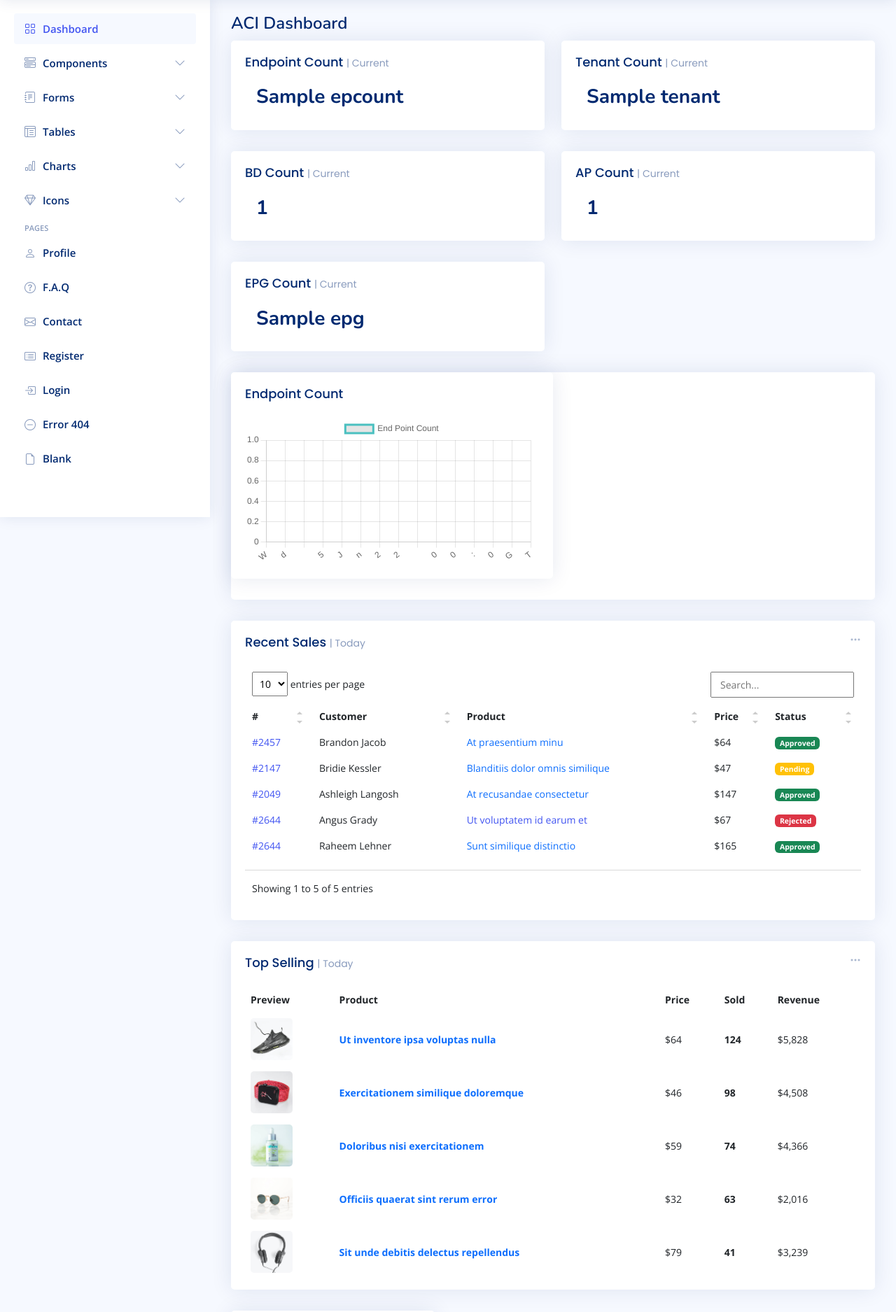
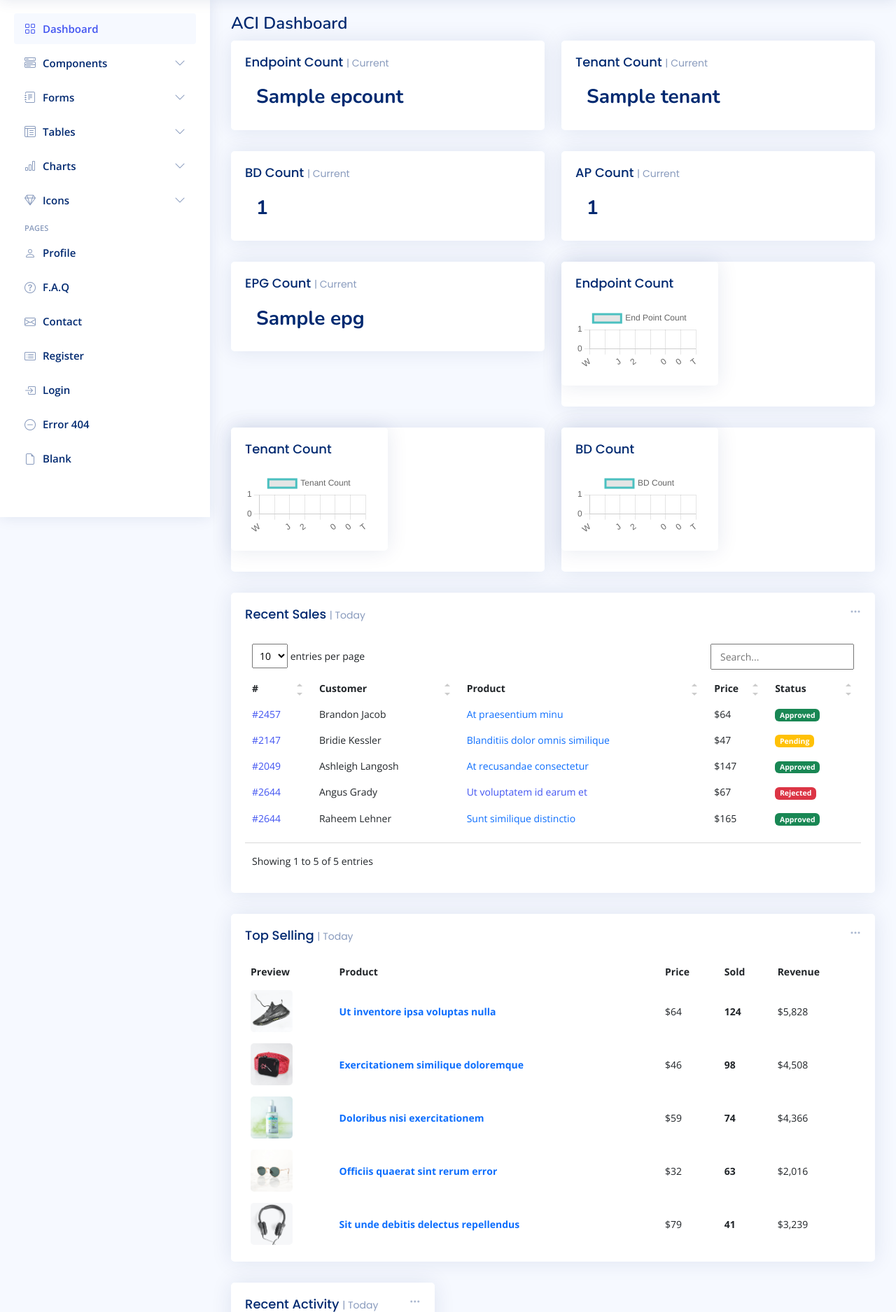
Before and after one commit to manikandarajzma/nornir-training, a Flask app: template application/templates/index.html in a window 1280 px wide. Shown: the part 61-1936 px from the top of the page at 70% size. Run offline with Flask 3, Linux system fonts and the light colour scheme; the template is opened without the code that fills it: most values are stand-ins (such as "Sample title", 1, 10 or a date in 2020); some libraries are stand-ins or nearby versions.

Commit message:
Added code for charting endpoint,tenant and BD

```diff
--- a/application/templates/index.html
+++ b/application/templates/index.html
@@ -383,8 +383,8 @@
               </div>
             </div><!-- End EPG Card -->
 
-            <!-- Reports -->
-            <div class="col-12">
+            <!-- EP Chart -->
+            <div class="col-6">
               <div class="card">
                 <div class="col-lg-6">
                   <div class="card">
@@ -424,8 +424,93 @@
                 </div>
 
               </div>
-            </div><!-- End Reports -->
+            </div><!-- End EP chart -->
 
+            <!-- Tenant Chart -->
+            <div class="col-6">
+              <div class="card">
+                <div class="col-lg-6">
+                  <div class="card">
+                    <div class="card-body">
+                      <h5 class="card-title">Tenant Count</h5>
+
+                      <!-- tenantcount chart -->
+                      <canvas id="tenantcountchart" style="max-height: 400px;"></canvas>
+                      <script>
+                        document.addEventListener("DOMContentLoaded", () => {
+                          new Chart(document.querySelector('#tenantcountchart'), {
+                            type: 'line',
+                            data: {
+                              labels: {{ tenantgraphcount_cleaned_timestamp | tojson }},
+                              datasets: [{
+                                label: 'Tenant Count',
+                                data: {{ tenantgraphcount }},
+                                fill: false,
+                                borderColor: 'rgb(75, 192, 192)',
+                                tension: 0.1
+                              }]
+                            },
+                            options: {
+                              scales: {
+                                y: {
+                                  beginAtZero: true
+                                }
+                              }
+                            }
+                          });
+                        });
+                      </script>
+                      <!-- End tenantcount CHart -->
+
+                    </div>
+                  </div>
+                </div>
+
+              </div>
+            </div><!-- End Tenant chart -->
+
+            <!-- BD Chart -->
+            <div class="col-6">
+              <div class="card">
+                <div class="col-lg-6">
+                  <div class="card">
+                    <div class="card-body">
+                      <h5 class="card-title">BD Count</h5>
+
+                      <!-- BDcount chart -->
+                      <canvas id="BDcountchart" style="max-height: 400px;"></canvas>
+                      <script>
+                        document.addEventListener("DOMContentLoaded", () => {
+                          new Chart(document.querySelector('#BDcountchart'), {
+                            type: 'line',
+                            data: {
+                              labels: {{ BDgraphcount_cleaned_timestamp | tojson }},
+                              datasets: [{
+                                label: 'BD Count',
+                                data: {{ BDgraphcount }},
+                                fill: false,
+                                borderColor: 'rgb(75, 192, 192)',
+                                tension: 0.1
+                              }]
+                            },
+                            options: {
+                              scales: {
+                                y: {
+                                  beginAtZero: true
+                                }
+                              }
+                            }
+                          });
+                        });
+                      </script>
+                      <!-- End BDcount CHart -->
+
+                    </div>
+                  </div>
+                </div>
+
+              </div>
+            </div><!-- End BD chart -->
             <!-- Recent Sales -->
             <div class="col-12">
               <div class="card recent-sales overflow-auto">
--- a/application/test-flask.py
+++ b/application/test-flask.py
@@ -46,9 +46,33 @@ def index():
     cur.execute('SELECT * FROM epg_count;')
     epg_count = cur.fetchone()
 
+    ''' Tenant graph '''
+    cur.execute('SELECT tenant_count FROM tenant_count_graph;')
+    tenantgraphcount = cur.fetchall()
+    tenantgraphcount = [x[0] for x in tenantgraphcount]
+    cur.execute('SELECT dateadded FROM tenant_count_graph;')
+    tenantgraphcount_timestamp = cur.fetchall()
+    tenantgraphcount_timestamp = [x[0] for x in timestamp]
+    tenantgraphcount_cleaned_timestamp = []
+    for tenantgraphcount_cleanedentry in tenantgraphcount_timestamp:
+         tenantgraphcount_cleaned_timestamp.append(datetime.strptime(cleanedentry, '%m/%d/%Y, %H:%M:%S'))
+
+    ''' BD graph '''
+    cur.execute('SELECT BD_count FROM BD_count_graph;')
+    BDgraphcount = cur.fetchall()
+    BDgraphcount = [x[0] for x in BDgraphcount]
+    cur.execute('SELECT dateadded FROM BD_count_graph;')
+    BDgraphcount_timestamp = cur.fetchall()
+    BDgraphcount_timestamp = [x[0] for x in timestamp]
+    BDgraphcount_cleaned_timestamp = []
+    for BDgraphcount_cleanedentry in BDgraphcount_timestamp:
+         BDgraphcount_cleaned_timestamp.append(datetime.strptime(cleanedentry, '%m/%d/%Y, %H:%M:%S'))
+
     cur.close()
     conn.close()
-    return render_template('index.html', epcount=epcount, epg_count=epg_count,endpointcount=endpointcount,tenant_count=tenant_count,BD_count=BD_count,AP_count=AP_count,cleaned_timestamp=cleaned_timestamp)
+    return render_template('index.html', epcount=epcount, tenantgraphcount=tenantgraphcount,BDgraphcount=BDgraphcount,epg_count=epg_count,endpointcount=endpointcount,tenant_count=tenant_count,BD_count=BD_count,AP_count=AP_count,
+                           cleaned_timestamp=cleaned_timestamp,tenantgraphcount_cleaned_timestamp=tenantgraphcount_cleaned_timestamp,BDgraphcount_cleaned_timestamp=BDgraphcount_cleaned_timestamp)
+
 
 @app.route('/eptables')
 def eptables():
```
Also changed, not shown: ep_dynamo.py (+15 -0 lines).
